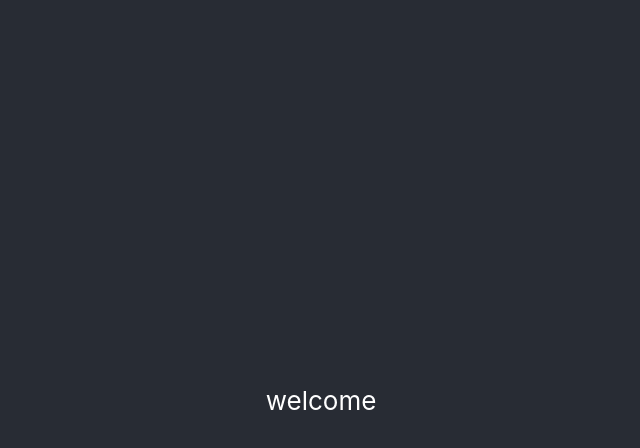
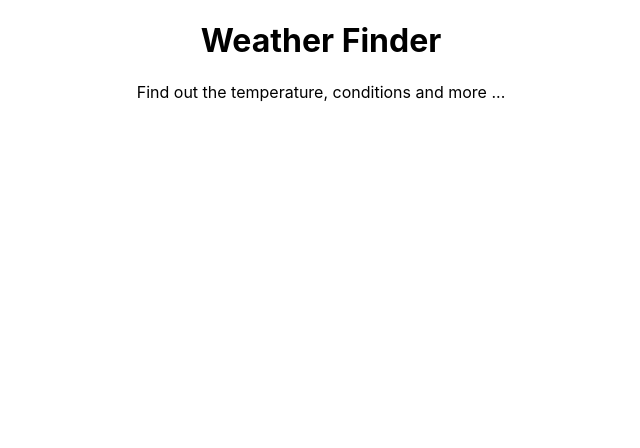
Before and after one commit to dipoosinubi/Weather-App, a React (Create React App) app: page / in a window 1280 px wide. Shown: the top 448 px of the page, without its empty margins (319-959 px from the left). Built offline with nearby package versions, Linux system fonts and the light colour scheme.

Commit message:
added the title component

```diff
--- a/src/App.js
+++ b/src/App.js
@@ -1,4 +1,5 @@
 import React from 'react';
+import Titles from './components/Titles'
 import './App.css';
 
 class App extends React.Component {
@@ -7,9 +8,7 @@
 
     return (
       <div className="App">
-        <header className="App-header">
-            welcome
-        </header>
+        <Titles/>
       </div>
     );
   }
--- /dev/null
+++ b/src/components/Titles.js
@@ -0,0 +1,14 @@
+import React from 'react';
+
+class Titles extends  React.Component {
+    render() {
+        return (
+            <div>
+                <h1>Weather Finder</h1>
+                <p>Find out the temperature, conditions and more ...</p>
+            </div>
+        )
+    }
+}
+
+export default Titles;
```
